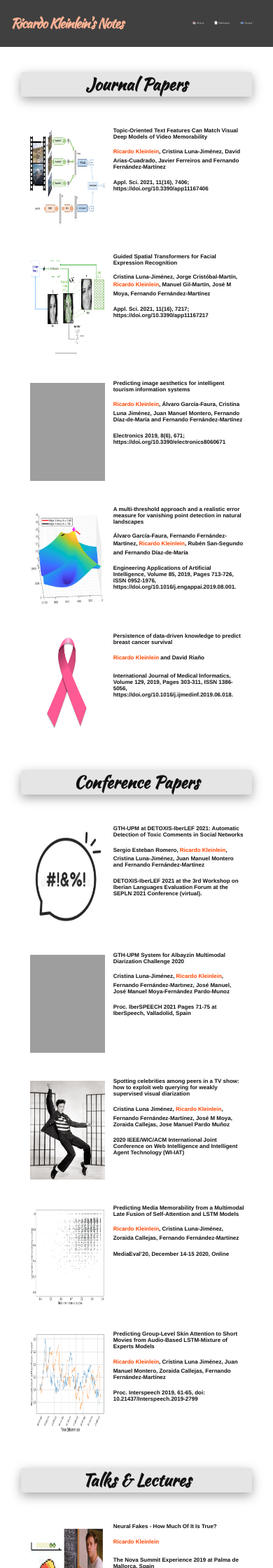
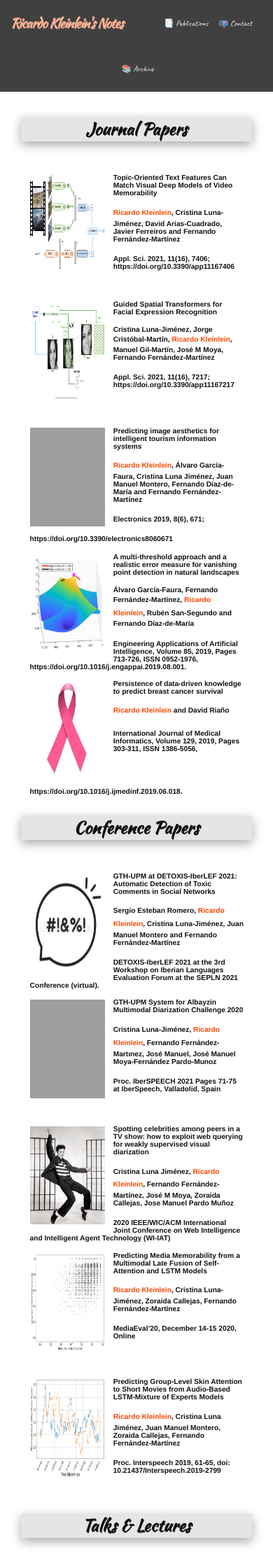
Before and after one commit to ricardokleinklein/ricardokleinklein.github.io, a Jekyll site: the page built from publications.html, in a window 390 px wide. Shown: the top 2240 px of the page at 70% size. Built offline with Jekyll 4.4.1, drawn with Linux system fonts in a browser that asks for light colours; comment, search, counter and statistics services are not loaded; grey boxes are pictures that could not be loaded.

Commit message:
mobile font resizing - 3

```diff
--- a/_sass/_layout.scss
+++ b/_sass/_layout.scss
@@ -48,7 +48,7 @@
 	}
 	.page-link {
 		@media screen and (max-width:600px) {
-			@include relative-font-size(0.25);
+			font-size: 0.95rem;
 		}
 		@media screen and (min-width:600px) {
 			@include relative-font-size(1.35);
@@ -120,22 +120,13 @@
 	margin-bottom: 4rem;
 	padding-top: 0.75rem;
 	padding-bottom: 1.25rem;
-	// border-left: 3px solid $shadow-grey;
-	// border-right: 3px solid $shadow-grey;
-	border-radius: 3px;
-	// max-width: 50%;
 	background-color: $light-shadow;
 	text-align: center;
-	// box-shadow: $light-shadow 0px 3px 6px, $shadow-grey 0px 3px 6px;
 	box-shadow: $shadow-grey 0px 5px 15px;
 	p {
-		@media screen and (max-width:600px) {
-			@include relative-font-size(1);
-		}
 		@media screen and (min-width:600px) {
 			@include relative-font-size(1.75);
 		}
-		// @include relative-font-size(1.75);
 		font-family: $caveats-font;
 		color: $grey-bck;
 		vertical-align: middle;
--- a/_sass/_papers.scss
+++ b/_sass/_papers.scss
@@ -28,7 +28,7 @@
 	h3, h4, h5 {
 		vertical-align: middle;
 		@media screen and (max-width:600px) {
-			@include relative-font-size(.5);
+			font-size:0.85rem;
 		}
 	}
 
```
